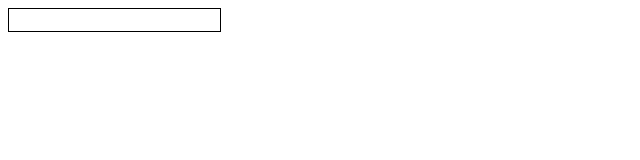
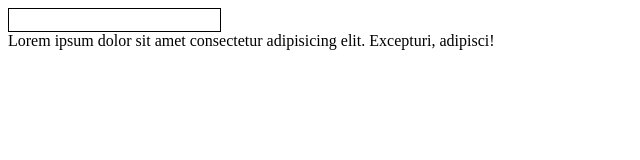
Before and after one commit to destacks/completo, a website: page src/index.html in a window 1280 px wide. Shown: the whole page, without its empty margins (0-640 px from the left). Drawn offline with Linux system fonts and the light colour scheme.

Commit message:
Add div beneath input to be overlayed by suggestions

```diff
--- a/src/index.html
+++ b/src/index.html
@@ -10,6 +10,7 @@
 
   <body>
     <input id="autocomplete-input" type="text" />
+    <div>Lorem ipsum dolor sit amet consectetur adipisicing elit. Excepturi, adipisci!</div>
 
     <script src="index.js"></script>
     <script>
```
